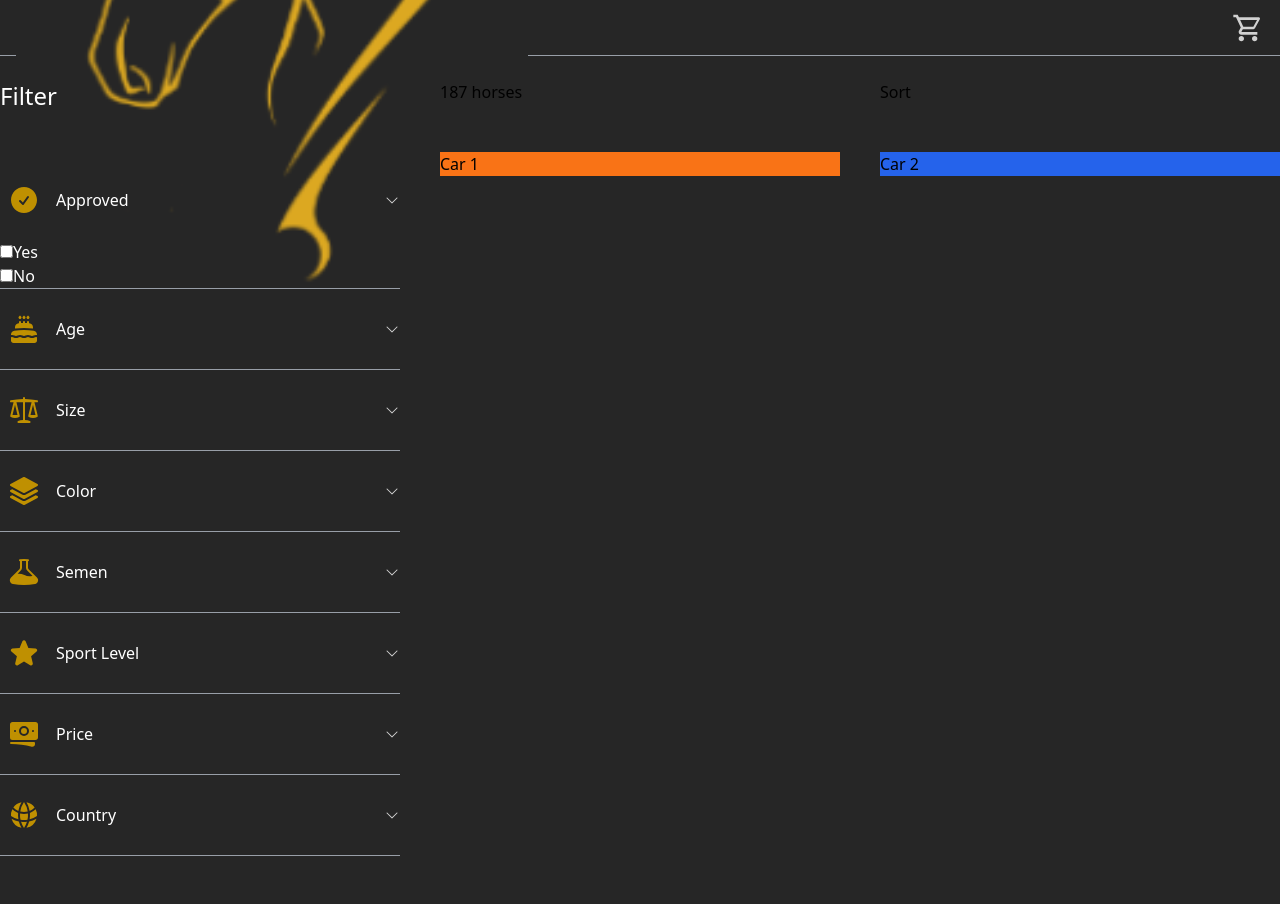
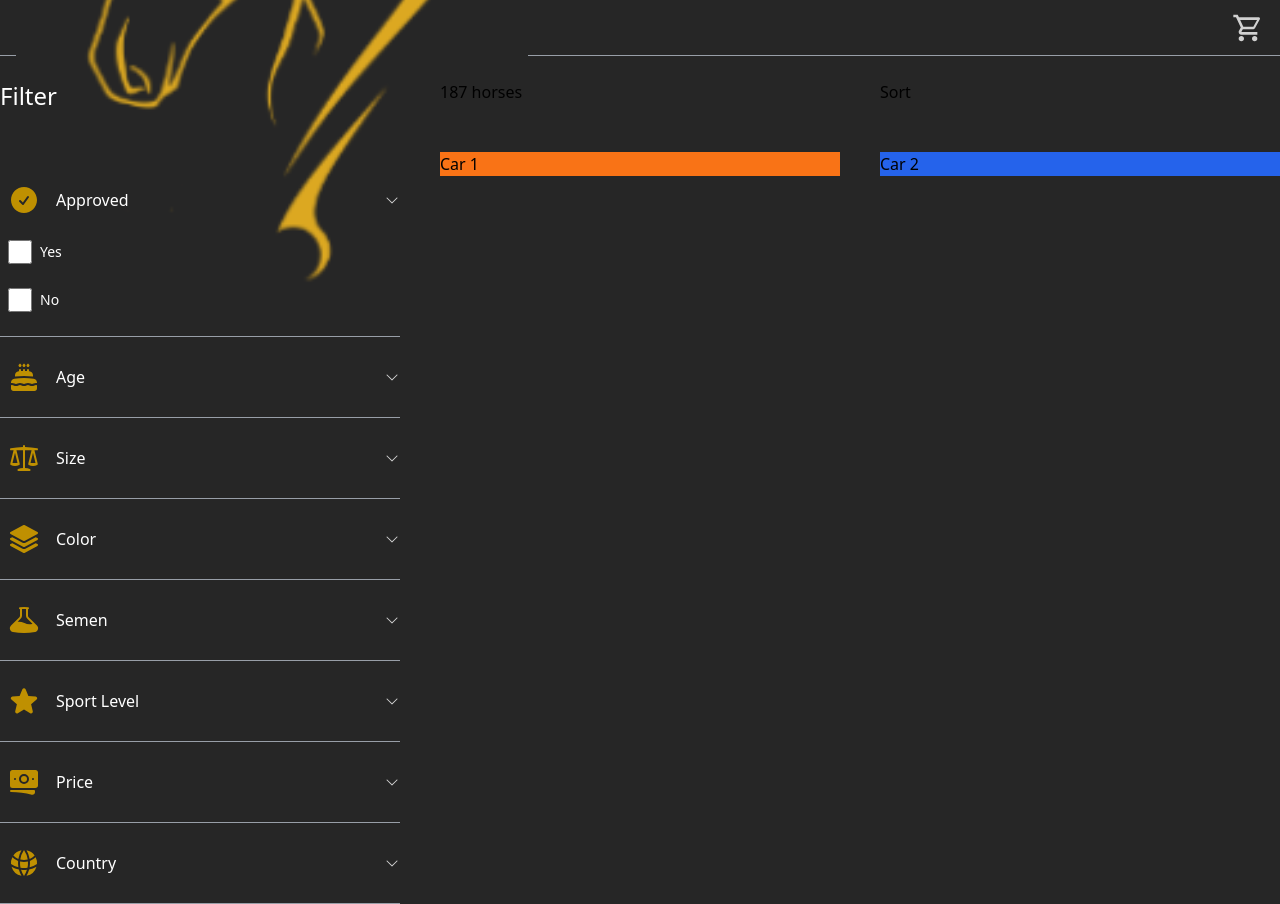
Before and after one commit to ahmetayyildiz66/stallion-web, a Nuxt app: page / in a window 1280 px wide. Both pictures are taken after a click on the button "Approved". Before the commit the page ends 856 px from the top, so only its background shows below. Built offline with nearby package versions, Linux system fonts and the light colour scheme.

Commit message:
feat: add custom checkbox

```diff
--- /dev/null
+++ b/components/CustomCheckbox.vue
@@ -0,0 +1,21 @@
+<template>
+  <label
+    :key="option.id"
+    :for="option.label"
+    class="ms-2 text-sm font-medium text-white hover:cursor-pointer flex items-center mb-6"
+  >
+    <input
+      :checked="option.isChecked"
+      :id="option.label"
+      :value="option.id"
+      type="checkbox"
+      class="w-6 h-6 accent-yellow-50 bg-gray-100 border-gray-300 rounded hover:cursor-pointer"
+    />
+
+    <span class="ml-2">{{ option.label }}</span>
+  </label>
+</template>
+
+<script lang="ts" setup>
+const { option } = defineProps(["option"]);
+</script>
--- a/components/DropdownFilter.vue
+++ b/components/DropdownFilter.vue
@@ -10,9 +10,12 @@
     <IconCaretDown />
   </button>
 
-  <div v-if="filter.isOpen" v-for="option in filter.options" :key="option.id">
-    <input :id="option.label" type="checkbox" v-model="option.label" />
-    <label :for="option.label">{{ option.label }}</label>
+  <div v-if="filter.isOpen">
+    <CustomCheckbox
+      v-for="option in filter.options"
+      :option="option"
+      @change="onChange"
+    />
   </div>
 </template>
 
@@ -20,4 +23,8 @@
 const { toggleDropdown } = useFilters();
 const { filter } = defineProps(["filter"]);
 
+const onChange = (event: Event) => {
+  const { value } = event.target as HTMLInputElement;
+  console.log("value: ", value);
+};
 </script>
--- a/composables/useFilters.ts
+++ b/composables/useFilters.ts
@@ -1,156 +1,4 @@
-interface Filter {
-  id: string;
-  isOpen: boolean;
-  label: string;
-  icon: string;
-  options: { id: string; label: string }[];
-}
-const filters: Filter[] = reactive([
-  {
-    id: "approved",
-    isOpen: false,
-    label: "Approved",
-    icon: 'check',
-    options: [
-      {
-        id: "yes",
-        label: "Yes",
-      },
-      {
-        id: "no",
-        label: "No",
-      },
-    ],
-  },
-  {
-    id: "age",
-    isOpen: false,
-    label: "Age",
-    icon: 'cake',
-    options: [
-      {
-        id: "zero-four",
-        label: "0 - 4 years",
-      },
-      {
-        id: "four-eight",
-        label: "4 - 8 years",
-      },
-      {
-        id: "eight-twelve",
-        label: "8 - 12 years",
-      },
-      {
-        id: "twelve-fifteen",
-        label: "12 - 15 years",
-      },
-      {
-        id: "fifteen-twenty",
-        label: "15 - 20 years",
-      },
-      {
-        id: "twenty-older",
-        label: "20 - ... years",
-      },
-    ],
-  },
-  {
-    id: "size",
-    isOpen: false,
-    label: "Size",
-    icon: 'scale',
-    options: [
-      {
-        id: "yes",
-        label: "Yes",
-      },
-      {
-        id: "no",
-        label: "No",
-      },
-    ],
-  },
-  {
-    id: "color",
-    isOpen: false,
-    label: "Color",
-    icon: 'square-3-stack-3d',
-    options: [
-      {
-        id: "yes",
-        label: "Yes",
-      },
-      {
-        id: "no",
-        label: "No",
-      },
-    ],
-  },
-  {
-    id: "semen",
-    isOpen: false,
-    label: "Semen",
-    icon: 'beaker',
-    options: [
-      {
-        id: "yes",
-        label: "Yes",
-      },
-      {
-        id: "no",
-        label: "No",
-      },
-    ],
-  },
-  {
-    id: "sportLevel",
-    isOpen: false,
-    label: "Sport Level",
-    icon: 'star',
-    options: [
-      {
-        id: "yes",
-        label: "Yes",
-      },
-      {
-        id: "no",
-        label: "No",
-      },
-    ],
-  },
-  {
-    id: "price",
-    isOpen: false,
-    label: "Price",
-    icon: 'banknotes',
-    options: [
-      {
-        id: "yes",
-        label: "Yes",
-      },
-      {
-        id: "no",
-        label: "No",
-      },
-    ],
-  },
-  {
-    id: "country",
-    isOpen: false,
-    label: "Country",
-    icon: 'globe-alt',
-    options: [
-      {
-        id: "yes",
-        label: "Yes",
-      },
-      {
-        id: "no",
-        label: "No",
-      },
-    ],
-  },
-]);
+import { filters } from "~/utils/filterData";
 
 const toggleDropdown = (id: string) => {
   filters.forEach(filter =>
--- /dev/null
+++ b/utils/filterData.ts
@@ -0,0 +1,298 @@
+interface Filter {
+  id: string;
+  isOpen: boolean;
+  label: string;
+  icon: string;
+  options: { id: string; label: string, isChecked: boolean }[];
+}
+export const filters: Filter[] = reactive([
+  {
+    id: "approved",
+    isOpen: false,
+    label: "Approved",
+    icon: 'check',
+    options: [
+      {
+        id: "yes",
+        label: "Yes",
+        isChecked: false,
+      },
+      {
+        id: "no",
+        label: "No",
+        isChecked: false,
+      },
+    ],
+  },
+  {
+    id: "age",
+    isOpen: false,
+    label: "Age",
+    icon: 'cake',
+    options: [
+      {
+        id: "zero-four",
+        label: "0 - 4 years",
+        isChecked: false,
+      },
+      {
+        id: "four-eight",
+        label: "4 - 8 years",
+        isChecked: false,
+      },
+      {
+        id: "eight-twelve",
+        label: "8 - 12 years",
+        isChecked: false,
+      },
+      {
+        id: "twelve-fifteen",
+        label: "12 - 15 years",
+        isChecked: false,
+      },
+      {
+        id: "fifteen-twenty",
+        label: "15 - 20 years",
+        isChecked: false,
+      },
+      {
+        id: "twenty-older",
+        label: "20 - ... years",
+        isChecked: false,
+      },
+    ],
+  },
+  {
+    id: "size",
+    isOpen: false,
+    label: "Size",
+    icon: 'scale',
+    options: [
+      {
+        id: "pony",
+        label: "Pony",
+        isChecked: false,
+      },
+      {
+        id: "less-160",
+        label: "... - 1.60m",
+        isChecked: false,
+      },
+      {
+        id: "160-165",
+        label: "1.60m - 1.65m",
+        isChecked: false,
+      },
+      {
+        id: "165-170",
+        label: "1.65m - 1.70m",
+        isChecked: false,
+      },
+      {
+        id: "170-175",
+        label: "1.70m - 1.75m",
+        isChecked: false,
+      },
+      {
+        id: "175-greater",
+        label: "1.75m - ...",
+        isChecked: false,
+      },
+    ],
+  },
+  {
+    id: "color",
+    isOpen: false,
+    label: "Color",
+    icon: 'square-3-stack-3d',
+    options: [
+      {
+        id: "black",
+        label: "Black",
+        isChecked: false,
+      },
+      {
+        id: "brown",
+        label: "Brown",
+        isChecked: false,
+      },
+      {
+        id: "buckskin",
+        label: "Buckskin",
+        isChecked: false,
+      },
+      {
+        id: "chestnut",
+        label: "Chestnut",
+        isChecked: false,
+      },
+      {
+        id: "darkBrown",
+        label: "Dark Brown",
+        isChecked: false,
+      },
+      {
+        id: "darkChestnut",
+        label: "Dark Chestnut",
+        isChecked: false,
+      },
+      {
+        id: "grey",
+        label: "Grey",
+        isChecked: false,
+      },
+      {
+        id: "skewbald",
+        label: "Skewbald",
+        isChecked: false,
+      },
+    ],
+  },
+  {
+    id: "semen",
+    isOpen: false,
+    label: "Semen",
+    icon: 'beaker',
+    options: [
+      {
+        id: "fresh",
+        label: "Fresh",
+        isChecked: false,
+      },
+      {
+        id: "frozen",
+        label: "Frozen",
+        isChecked: false,
+      },
+      {
+        id: "straw",
+        label: "Straw",
+        isChecked: false,
+      },
+    ],
+  },
+  {
+    id: "sportLevel",
+    isOpen: false,
+    label: "Sport Level",
+    icon: 'star',
+    options: [
+      {
+        id: "100-105",
+        label: "1.00m - 1.05m",
+        isChecked: false,
+      },
+      {
+        id: "110-115",
+        label: "1.10m - 1.15m",
+        isChecked: false,
+      },
+      {
+        id: "120-125",
+        label: "1.20m - 1.25m",
+        isChecked: false,
+      },
+      {
+        id: "130-135",
+        label: "1.30m - 1.35m",
+        isChecked: false,
+      },
+      {
+        id: "140-145",
+        label: "1.40m - 1.45m",
+        isChecked: false,
+      },
+      {
+        id: "150-155",
+        label: "1.50m - 1.55m",
+        isChecked: false,
+      },
+      {
+        id: "160",
+        label: "1.60m",
+        isChecked: false,
+      },
+    ],
+  },
+  {
+    id: "price",
+    isOpen: false,
+    label: "Price",
+    icon: 'banknotes',
+    options: [
+      {
+        id: "0 - 500",
+        label: "0 - 500",
+        isChecked: false,
+      },
+      {
+        id: "500 - 1000",
+        label: "500 - 1000",
+        isChecked: false,
+      },
+      {
+        id: "1000 - 1500",
+        label: "1000 - 1500",
+        isChecked: false,
+      },
+      {
+        id: "2000 - more",
+        label: "2000 - ...",
+        isChecked: false,
+      },
+    ],
+  },
+  {
+    id: "country",
+    isOpen: false,
+    label: "Country",
+    icon: 'globe-alt',
+    options: [
+      {
+        id: "belgium",
+        label: "Belgium",
+        isChecked: false,
+      },
+      {
+        id: "france",
+        label: "France",
+        isChecked: false,
+      },
+      {
+        id: "germany",
+        label: "Germany",
+        isChecked: false,
+      },
+      {
+        id: "italy",
+        label: "Italy",
+        isChecked: false,
+      },
+      {
+        id: "poland",
+        label: "Poland",
+        isChecked: false,
+      },
+      {
+        id: "sweden",
+        label: "Sweden",
+        isChecked: false,
+      },
+      {
+        id: "netherlands",
+        label: "The Netherlands",
+        isChecked: false,
+      },
+      {
+        id: "uk",
+        label: "United Kingdom",
+        isChecked: false,
+      },
+      {
+        id: "usa",
+        label: "USA",
+        isChecked: false,
+      },
+    ],
+  },
+]);
```
